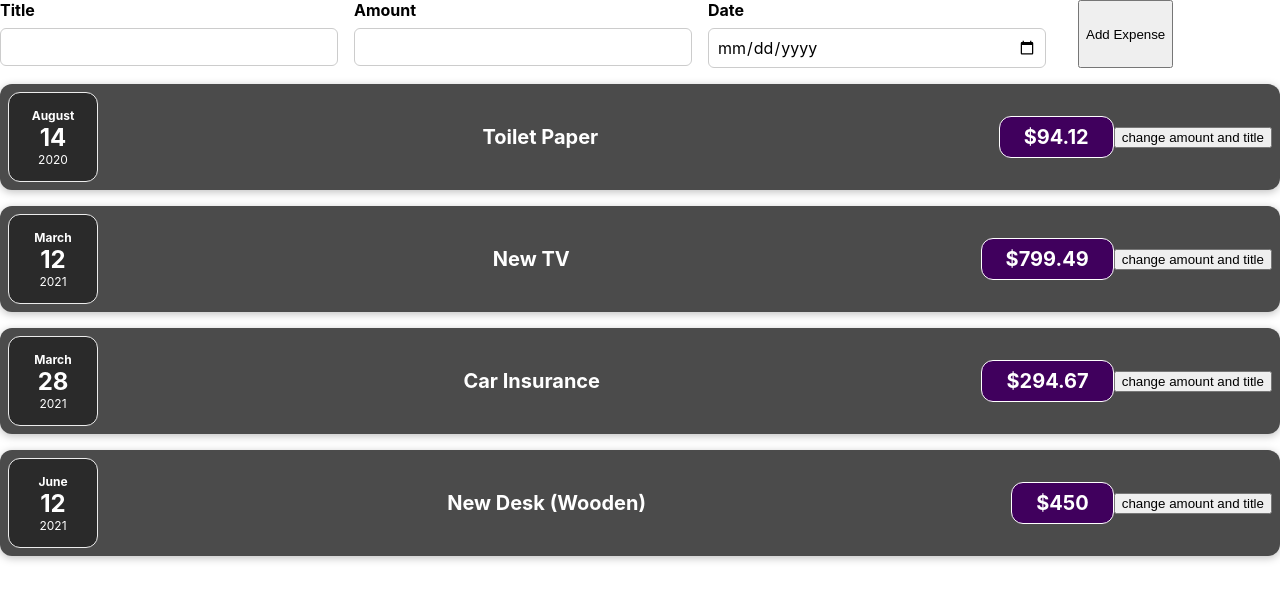
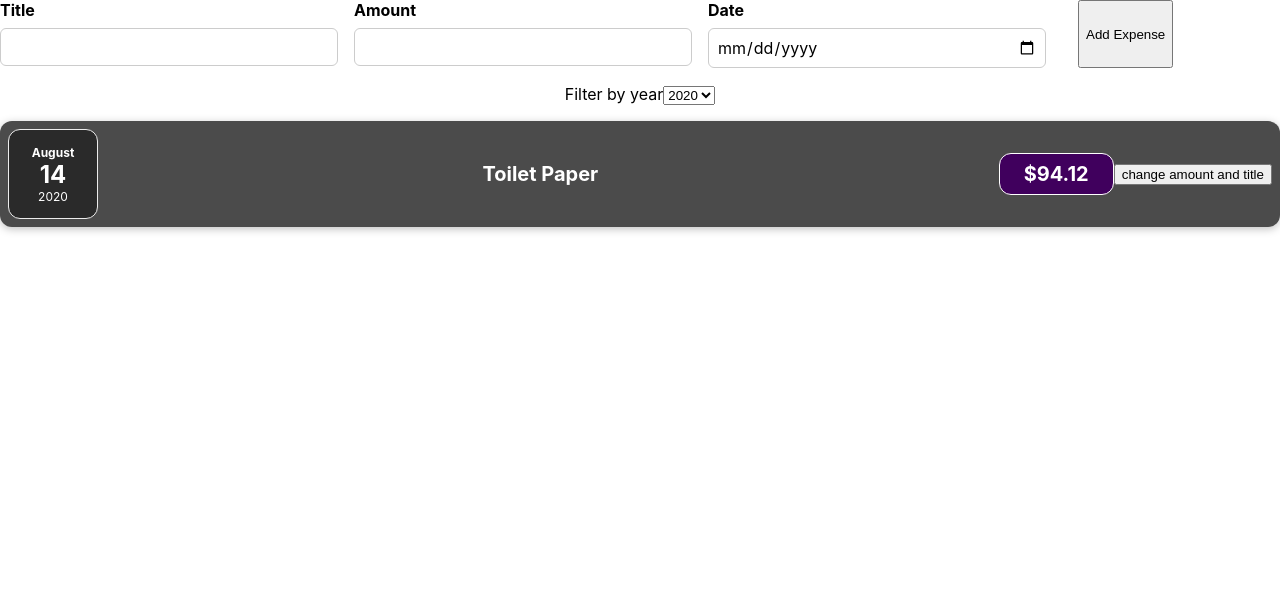
Before and after one commit to Fehzan123/REACT, a React (Create React App) app: page / in a window 1280 px wide. Shown: the top 600 px of the page. Built offline with nearby package versions, Linux system fonts and the light colour scheme; the HTML template or start-up script is replaced by a standard one.

Commit message:
Advance react chapter 11

```diff
--- a/App.js
+++ b/App.js
@@ -2,6 +2,7 @@
 import './App.css';
 import ExpensItem from './ExpensItem';
 import ExpenseForm from './ExpenseForm';
+import ExpenseFilter from './ExpenseFilter';
 
 const DUMMY_EXPENSE = [
   {
@@ -27,7 +28,15 @@
 
 const App = () => {
   const [expenses, setExpenses] = useState(DUMMY_EXPENSE);
+  const [filteredYear, setFilteredYear] = useState('2020');
 
+  const filterChangeHandler = (selectedYear) => {
+    setFilteredYear(selectedYear);
+  };
+
+  const filteredExpenses = expenses.filter(
+    (expense) => expense.date.getFullYear().toString() === filteredYear
+  );
 
   const addExpense = (expenseData) => {
     setExpenses((prevExpenses) => {
@@ -38,7 +47,11 @@
   return (
     <div className="App">
       <ExpenseForm onSaveExpenseData={addExpense} />
-      {expenses.map((expense) => (
+      <ExpenseFilter
+        selected={filteredYear}
+        onChangeFilter={filterChangeHandler}
+      />
+      {filteredExpenses.map((expense) => (
         <ExpensItem
           key={expense.id}
           title={expense.title}
--- /dev/null
+++ b/ExpenseFilter.js
@@ -0,0 +1,22 @@
+import React from "react";
+
+const ExpenseFilter=(props)=>{
+    const dropDownChangeHandler=(e)=>{
+        props.onChangeFilter(e.target.value);
+    };
+    return (
+        <div className="expens-filter">
+            <div className="expens-filter_control">
+                <lable>Filter by year</lable>
+                <select value={props.selected} onChange={dropDownChangeHandler}>
+                    <option value='2022'>2022</option>
+                    <option value='2021'>2021</option>
+                    <option value='2020'>2020</option>
+                    <option value='2019'>2019</option>
+                </select>
+            </div>
+        </div>
+    )
+}
+
+export default ExpenseFilter;
```
